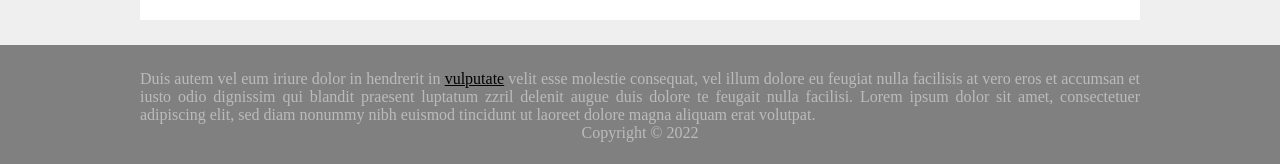
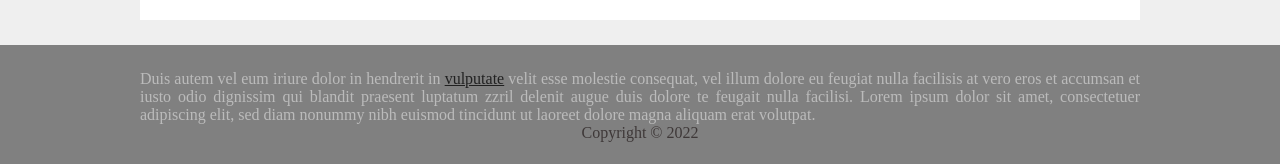
Before and after one commit to berlinlab/grid-template, a plain HTML site: page index.html in a window 1280 px wide. Shown: the part 1434-1598 px from the top of the page. Drawn offline with Linux system fonts and the light colour scheme.

Commit message:
Update of files

```diff
--- a/style.css
+++ b/style.css
@@ -274,12 +274,13 @@ body {
     grid-area: site-footer-copyright; /* benannter Platz */
     /* Verschiedene Charakteristika von Text */
     text-align: center;
+    color: #3e3838;
 }
 
 /*-------------START-CONTENT-------------*/
 
 .site-footer a, a:link, a:visited {
-    color: #000000;
+    color: #212121;
 }
 
 .site-footer a:hover, a:focus, a:active {
```
